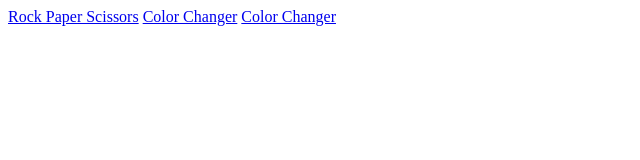
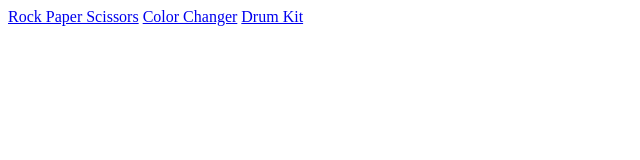
Before and after one commit to pankajsagvekar/javascript-projects, a plain HTML site: page index.html in a window 1280 px wide. Shown: the full height of the page, 0-640 px from the left. Drawn offline with Linux system fonts and the light colour scheme.

Commit message:
name change

```diff
--- a/index.html
+++ b/index.html
@@ -8,6 +8,6 @@
 <body>
     <a href="rock-paper-scissors/index.html">Rock Paper Scissors</a>
     <a href="color-changer/index.html">Color Changer</a>
-    <a href="drum-kit/index.html">Color Changer</a>
+    <a href="drum-kit/index.html">Drum Kit</a>
 </body>
 </html>
```
